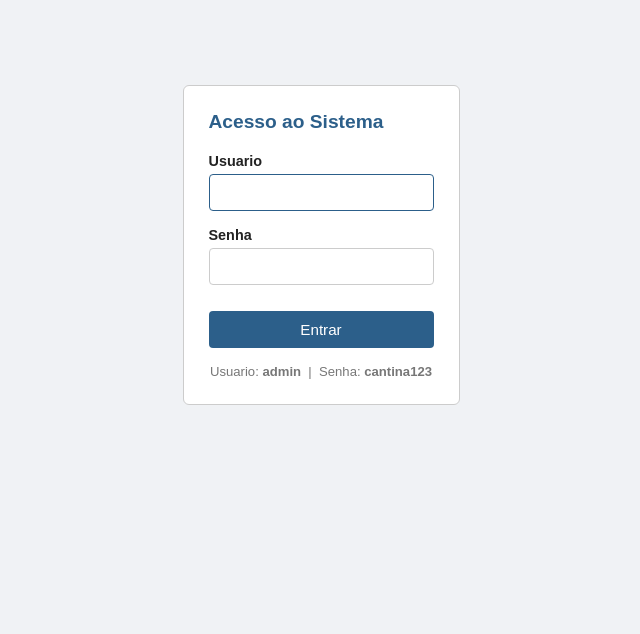
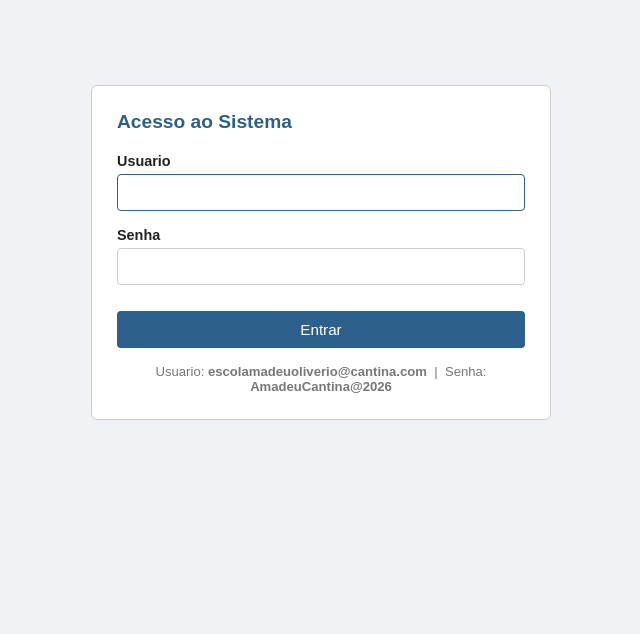
Before and after one commit to yuril06/PROJETO-PIM-ADS, a Flask app: page /login in a window 1280 px wide. Shown: the part 55-689 px from the top of the page, without its empty margins (319-959 px from the left). Run offline with Flask 3, Linux system fonts and the light colour scheme.

Commit message:
Update default credentials

```diff
--- a/app.py
+++ b/app.py
@@ -39,8 +39,8 @@ def login():
         senha   = request.form['senha']
 
         # le as credenciais das variaveis de ambiente
-        usuario_correto = os.getenv('ADMIN_USER', 'admin')
-        senha_correta   = os.getenv('ADMIN_PASSWORD', 'cantina123')
+        usuario_correto = os.getenv('ADMIN_USER', 'escolamadeuoliverio@cantina.com')
+        senha_correta   = os.getenv('ADMIN_PASSWORD', 'AmadeuCantina@2026')
 
         # verifica se usuario e senha estao corretos
         if usuario == usuario_correto and senha == senha_correta:
--- a/templates/login.html
+++ b/templates/login.html
@@ -40,7 +40,7 @@
             </form>
 
             <p style="margin-top: 16px; font-size: 0.82rem; color: #777; text-align: center;">
-                Usuario: <strong>admin</strong> &nbsp;|&nbsp; Senha: <strong>cantina123</strong>
+                Usuario: <strong>escolamadeuoliverio@cantina.com</strong> &nbsp;|&nbsp; Senha: <strong>AmadeuCantina@2026</strong>
             </p>
         </div>
 
```
